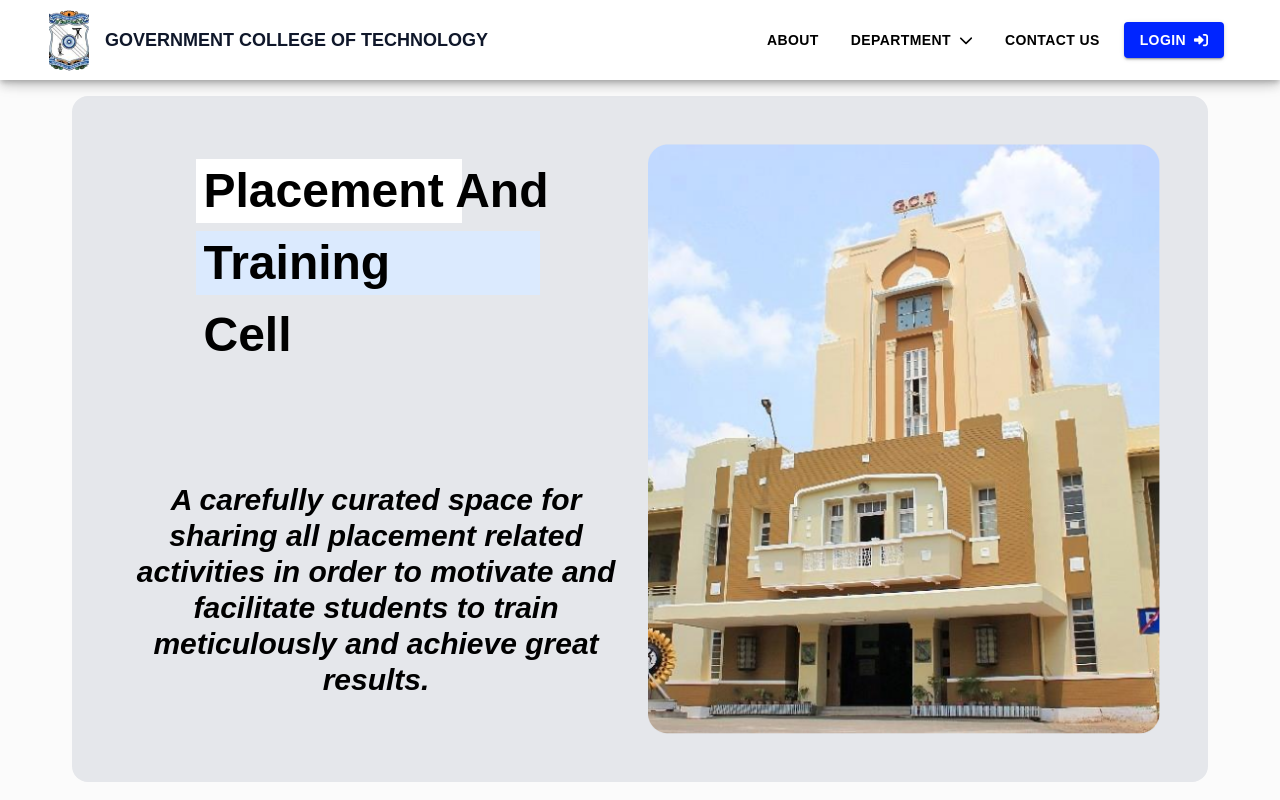
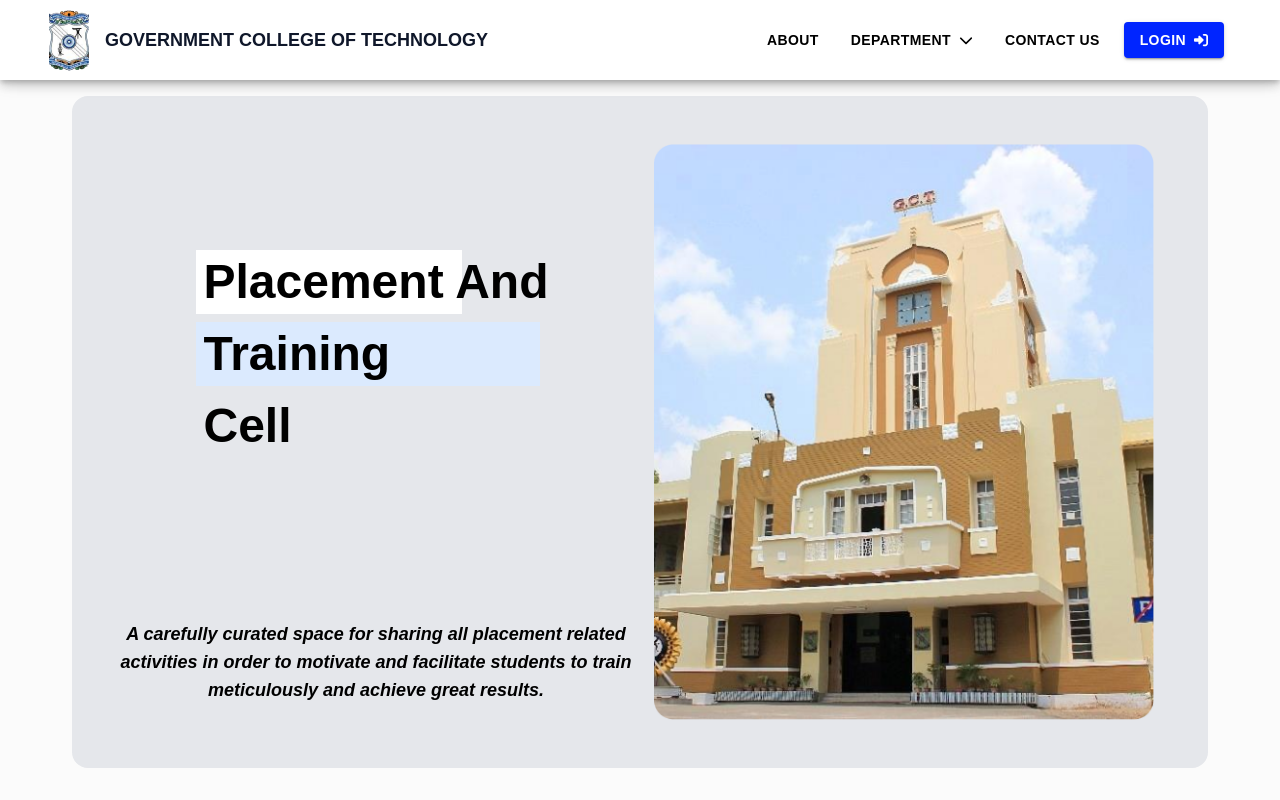
Before and after one commit to useEffects/GCT-Placement-Website, a Next.js app in the folder next-app/: page / in a window 1280 px wide. Shown: the top 800 px of the page. Built offline with nearby package versions, Linux system fonts and the light colour scheme; what tw-elements would draw is missing.

Commit message:
Landing page change in UI

```diff
--- a/next-app/src/pages/about.tsx
+++ b/next-app/src/pages/about.tsx
@@ -56,6 +56,12 @@ export default function about () {
       departname:"IT",
       linkedin:"https://www.linkedin.com/in/krishnan-k-4416b7220"
     },
+    {
+      img:"",
+      name:"A. Uthra Priyadarshini",
+      departname:"EEE",
+      linkedin:"https://www.linkedin.com/in/uthra-priyadarshini-a816a7212"
+    },
 
 
   ]
--- a/next-app/src/pages/index.tsx
+++ b/next-app/src/pages/index.tsx
@@ -32,16 +32,16 @@ export default function Home() {
 
   return (<>
     <Container className="flex flex-col items-center">
-      <div className="rw-1 min-h-[calc(100vh-8rem)] flex flex-col items-center bg-gray-200 rounded-2xl py-12 px-4 my-4 md:grid grid-rows-2 grid-cols-2 gap-4 justify-center md:px-12">
-          <div className="flex justify-center items-center">
-              <div className="-rotate-[0deg] font-extrabold text-2xl md:text-5xl">
+      <div className="rw-1 min-h-[calc(100vh-8rem)] md:h-[calc(100vh-8rem)] flex flex-col items-center bg-gray-200 rounded-2xl py-12 px-4 my-4 md:grid grid-rows-2 grid-cols-2 gap-4 justify-center md:px-12">
+          <div className="flex justify-center items-center row-span-2">
+              <div className="-rotate-[0deg] font-extrabold text-2xl md:text-5xl mt-2">
                 <p className="mb-6 z-1 relative before:absolute before:-top-2 before:-bottom-2 before:-left-2 before:right-1/4 before:bg-white before:z-[-1]">Placement And</p>
                 <p className="mb-6 z-1 relative before:absolute before:-top-2 before:-bottom-2 before:-left-2 before:right-2 before:bg-blue-100 before:z-[-1] w-auto">Training</p>
                 <p className="mb-12">Cell</p>
               </div>
           </div>
-          <img src={gctimage.src} className="object-contain h-[300px] md:h-full row-start-1 col-start-2 row-span-2"/>
-          <p className="text-lg font-bold italic text-center md:text-3xl">A carefully curated space for sharing all placement related activities in order to motivate and facilitate students to train meticulously and achieve great results.</p>
+          <img src={gctimage.src} className="object-contain h-[300px] md:h-full row-start-1 col-start-2 row-span-4 w-full"/>
+          <p className="text-md font-bold italic text-center md:text-lg">A carefully curated space for sharing all placement related activities in order to motivate and facilitate students to train meticulously and achieve great results.</p>
         </div>
       <Space />
       <Header text={"placement statistics 2022"} />
```
